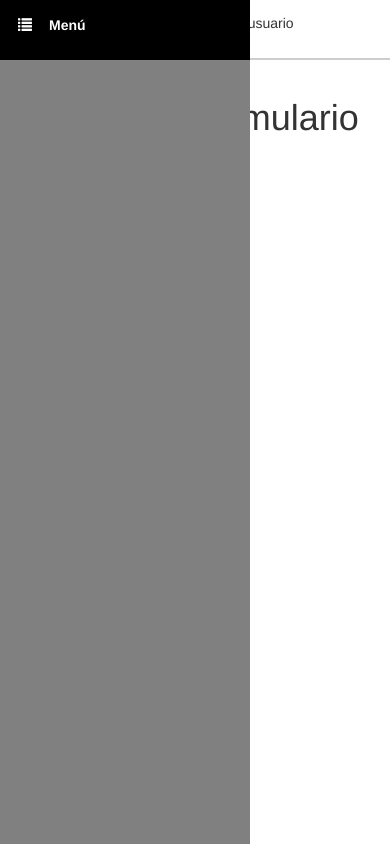
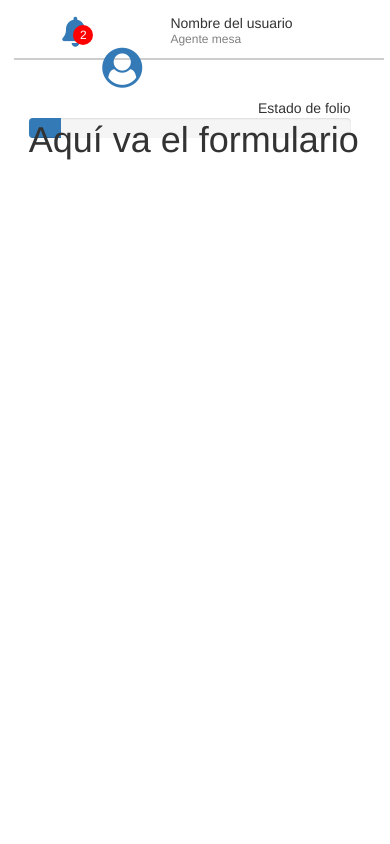
Before and after one commit to alexiamrp/microfront, an Angular app: page / in a window 390 px wide. Built offline with nearby package versions, Linux system fonts and the light colour scheme.

Commit message:
Cambio de color al side bar y barra de progreso terminada

```diff
--- a/src/app/app.component.css
+++ b/src/app/app.component.css
@@ -5,7 +5,7 @@
 .div-derecha {
     float: left;
     margin-left: 3.5%;
-    width: 100%;
+    width: 95%;
     position: absolute;
 }
 
--- a/src/app/navbar/navbar.component.css
+++ b/src/app/navbar/navbar.component.css
@@ -31,30 +31,43 @@ h6{
     color: gray;
 }
 
-.badge-default {
-  background-color: #777;
-}
-.badge-primary {
-  background-color: #337ab7;
-  top: -50px;
-}
-
 .bell-icon {
-  position: relative; /* Esto permite posicionar el número de notificaciones */
+  position: relative;
 }
 
 .notification-count {
   position: absolute;
-  top: -5px; /* Ajusta la posición vertical según tu diseño */
-  right: -5px; /* Ajusta la posición horizontal según tu diseño */
-  background-color: red; /* Color de fondo del número */
-  color: white; /* Color del texto del número */
-  border-radius: 50%; /* Para hacer el número redondo */
-  width: 20px; /* Ajusta el tamaño según tu diseño */
-  height: 20px; /* Ajusta el tamaño según tu diseño */
+  top: -5px;
+  right: -5px;
+  background-color: red;
+  color: white;
+  border-radius: 50%;
+  width: 20px;
+  height: 20px;
   text-align: center;
   display: flex;
   justify-content: center;
   align-items: center;
   font-size: 12px;
 }
+
+.progreso{
+    margin: 0px 0px 0px 0px;
+    padding: 1% 0%;
+    width: 95%;
+    height: 40px;
+    text-align: right;
+}
+
+.progress-bar {
+	text-align: left;
+	white-space: nowrap;
+	white-space: nowrap;
+	overflow: hidden;
+	text-overflow: ellipsis;
+	cursor: pointer;
+}
+
+.progress-bar > .progress-type {
+	padding-left: 10px;
+}
--- a/src/app/navbar/navbar.component.html
+++ b/src/app/navbar/navbar.component.html
@@ -1,24 +1,10 @@
-<!-- <div class="progreso">
-    <div class="row">
-        <div class="col-lg-4 col-md-12">
-            Estado de folio
-        </div>
-        <div class="col-lg-8 col-md-12">
-            <div class="progress">
-                <div data-percentage="0%" style="width: 50%;" class="progress-bar progress-bar-success" role="progressbar" aria-valuemin="0" aria-valuemax="100"></div>
-            </div>
-        </div>
-    </div>
-</div> -->
-
-
 <div class="container">
-    <div class="col-md-7">
+    <div class="col-sm-7 col-md-7">
         <div class="search hidden-xs hidden-sm">
             <h3>&#64; Biom&eacute;tricos</h3>
         </div>
     </div>
-    <div class="col-md-5">
+    <div class="col-sm-5 col-md-5">
         <div class="header-rightside">
             <ul class="list-inline header-top pull-right">
                 <li>
@@ -42,3 +28,17 @@
         </div>
     </div>
 </div>
+
+<div class="progreso">
+    <div class="main">
+        <div class="col-sm-8">
+            Estado de folio
+        </div>
+        <div class="col-sm-4 col-sm-4">
+            <div class="progress">
+				<div class="progress-bar" role="progressbar" aria-valuenow="10" aria-valuemin="0" aria-valuemax="100" style="width: 10%;" data-toggle="tooltip" data-placement="top" title="Estado de folio">
+				</div>
+			</div>
+        </div>
+    </div>
+</div>
--- a/src/app/sidebar/sidebar.component.css
+++ b/src/app/sidebar/sidebar.component.css
@@ -1,7 +1,7 @@
 .left{
 	width: 50px;
 	height: 100%;
-	background: gray;
+	background: #0a5cb8;
     white-space: nowrap;
     transition: width 0.5s ;
     position: fixed;
@@ -19,11 +19,11 @@
 	height: 60px;
 	line-height: 50px;
 	padding-left: 18px;
-	background-color: #2f2f2f;
+	background-color: #014ba0;
 }
 
 .left li:hover {
-	background: black;
+	background: #003366;
 }
 
 .left:hover {
--- a/src/app/sidebar/sidebar.component.html
+++ b/src/app/sidebar/sidebar.component.html
@@ -1,4 +1,4 @@
-<div class="container">
+<div class="container hidden-xs hidden-sm">
 	<div class="row">
 		<div class="left ">
         <ul>
```
